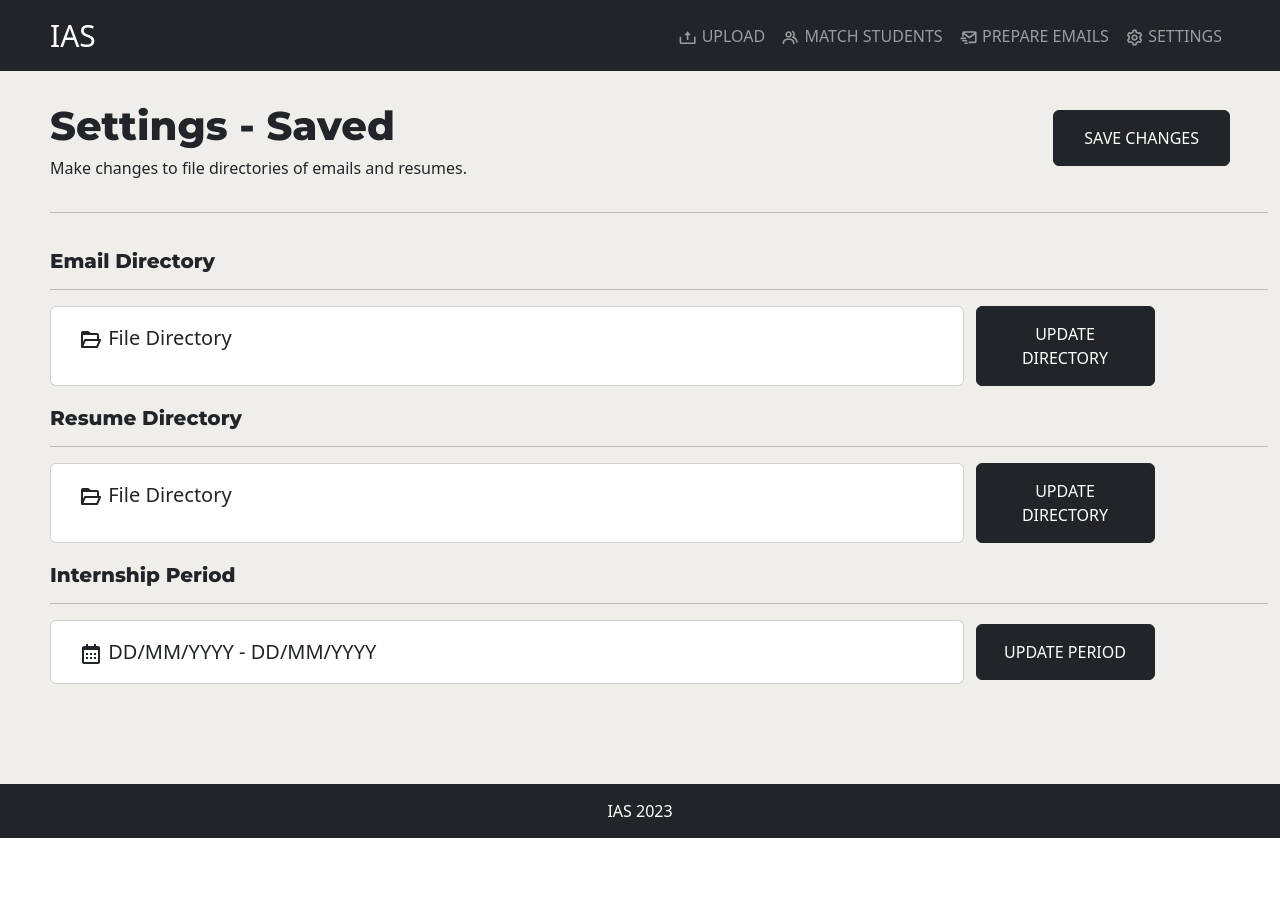
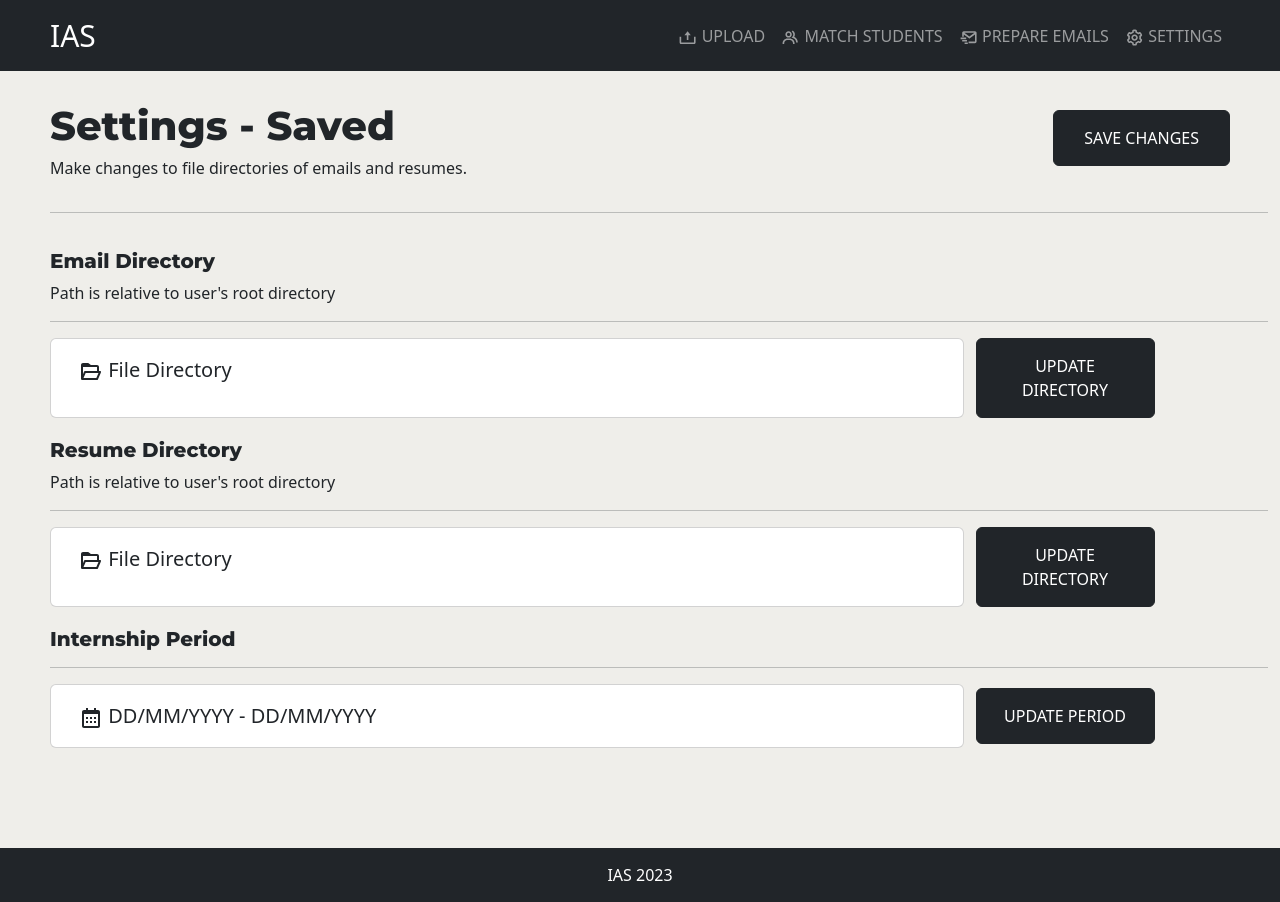
Before and after one commit to devops-assignment1-team1/ias, a React (Create React App) app in the folder frontend/: page /Settings in a window 1280 px wide. Before the commit the page ends 838 px from the top, so only its background shows below. Built offline with nearby package versions, Linux system fonts and the light colour scheme; no server answers.

Commit message:
Add instructions

```diff
--- a/frontend/src/pages/Settings.js
+++ b/frontend/src/pages/Settings.js
@@ -174,6 +174,7 @@ function Settings() {
 
             {/* Email directory */}
             <h2 id="email-dir-header" style={{paddingTop:"20px" ,fontFamily: "var(--secondary-font)", fontSize: "20px"}}>Email Directory</h2>
+            <p>Path is relative to user's root directory</p>
             <hr />
             <div className="container-fluid m-0" >
                 <div className="row">
@@ -191,6 +192,7 @@ function Settings() {
 
             {/* Resume directory */}
             <h2 id="resume-dir-header" style={{paddingTop:"20px" ,fontFamily: "var(--secondary-font)", fontSize: "20px"}}>Resume Directory</h2>
+            <p>Path is relative to user's root directory</p>
             <hr />
             <div className="container-fluid m-0">
                 <div className="row">
```
Also changed, not shown: 1 other file (tests, documents, lock files or other folders).
